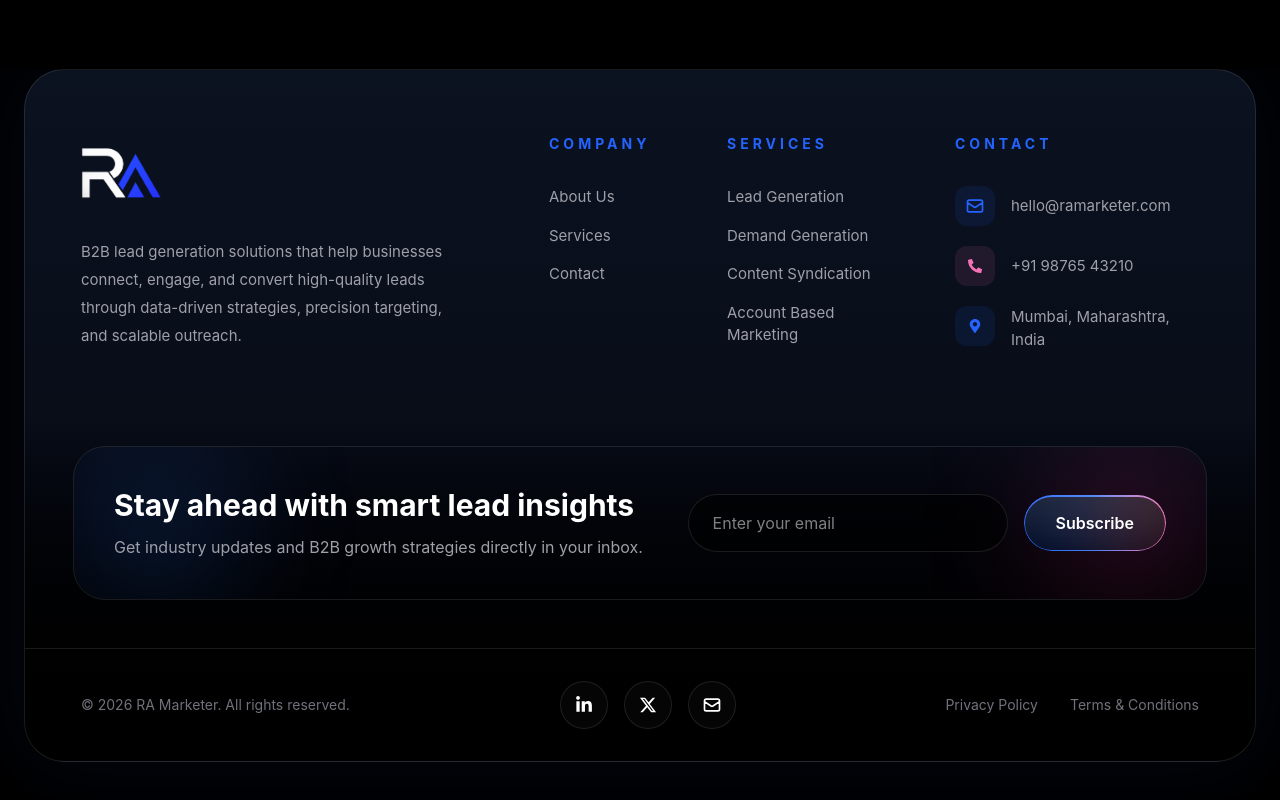
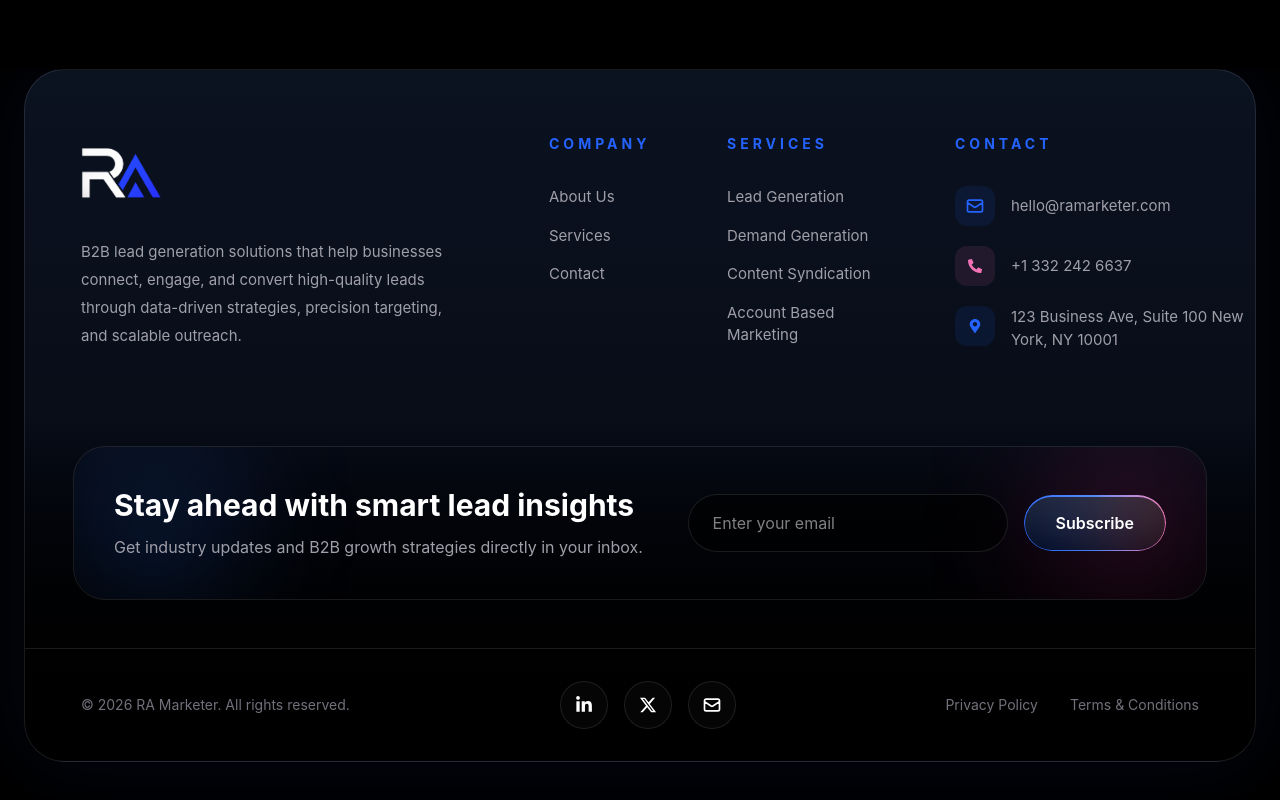
Before and after one commit to Rajeshmane515/ra-marketer-frontend, a React (Vite) app: page / in a window 1280 px wide. Shown: the part 2753-3553 px from the top of the page. Built offline with nearby package versions, Linux system fonts and the light colour scheme.

Commit message:
Updated website design and fixes

```diff
--- a/src/components/layout/Footer.jsx
+++ b/src/components/layout/Footer.jsx
@@ -130,7 +130,9 @@ const Footer = () => {
                   <FaPhoneAlt className="text-[#F472B6] text-sm" />
                 </div>
 
-                <span>+91 98765 43210</span>
+                <div className="flex flex-col">
+                  <p>+1 332 242 6637</p>
+                </div>
               </li>
 
               <li className="flex items-start gap-4">
@@ -139,9 +141,8 @@ const Footer = () => {
                 </div>
 
                 <span>
-                  Mumbai, Maharashtra,
+                  123 Business Ave, Suite 100 New York, NY 10001
                   <br />
-                  India
                 </span>
               </li>
             </ul>
```
